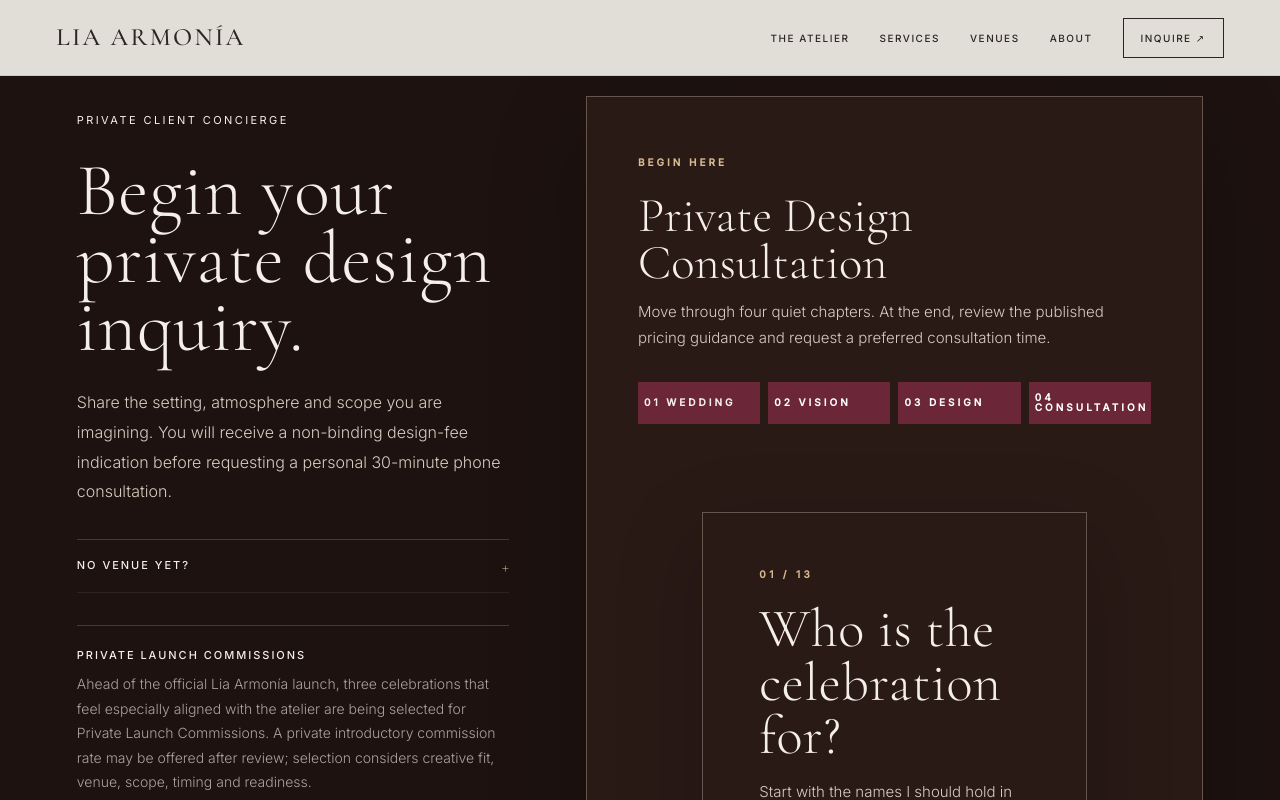
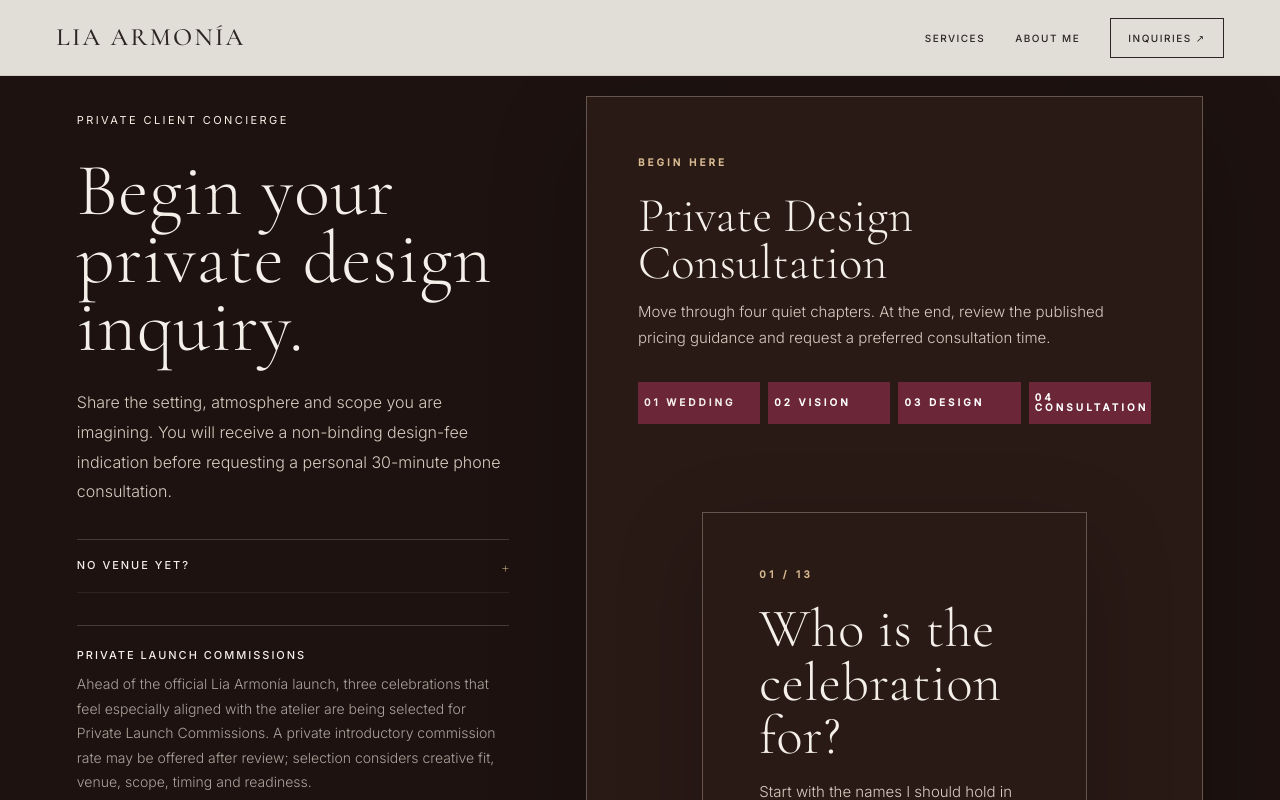
Before and after one commit to DianaPonomarew/LiaArmoniaAtelier, a website: page wedding-design.html in a window 1280 px wide. Shown: the top 800 px of the page. Drawn offline with nearby package versions, Linux system fonts and the light colour scheme.

Commit message:
Make navigation consistently minimal across wedding-design.html

```diff
--- a/wedding-design.html
+++ b/wedding-design.html
@@ -14,7 +14,7 @@
 <body class="editorial-refresh funnel-mode visual-atelier wedding-design-page system-refresh">
 <div class="grain"></div>
 <a class="er-skip" href="#main">Skip to content</a>
-<nav class="er-nav" aria-label="Main navigation" data-menu-open="false"><a class="er-brand" href="index.html" aria-label="Lia Armonía home">LIA ARMONÍA</a><button class="er-menu" type="button" aria-label="Open navigation" aria-controls="er-primary-links" aria-expanded="false"><span></span><span></span></button><div class="er-links" id="er-primary-links"><a href="atelier.html">The Atelier</a><a href="services.html">Services</a><a href="venue-collection.html">Venues</a><a href="about.html">About</a><a href="inquiries.html" class="er-nav-inquire">Inquire ↗</a></div></nav>
+<nav class="er-nav" aria-label="Main navigation" data-menu-open="false"><a class="er-brand" href="index.html" aria-label="Lia Armonía home">LIA ARMONÍA</a><button class="er-menu" type="button" aria-label="Open navigation" aria-controls="er-primary-links" aria-expanded="false"><span></span><span></span></button><div class="er-links" id="er-primary-links"><a href="services.html">Services</a><a href="about.html">About Me</a><a class="er-nav-inquire" href="inquiries.html">Inquiries ↗</a></div></nav>
 <main id="main">
 <section class="private-client-shell private-concierge">
   <div class="private-client-intro">
```
